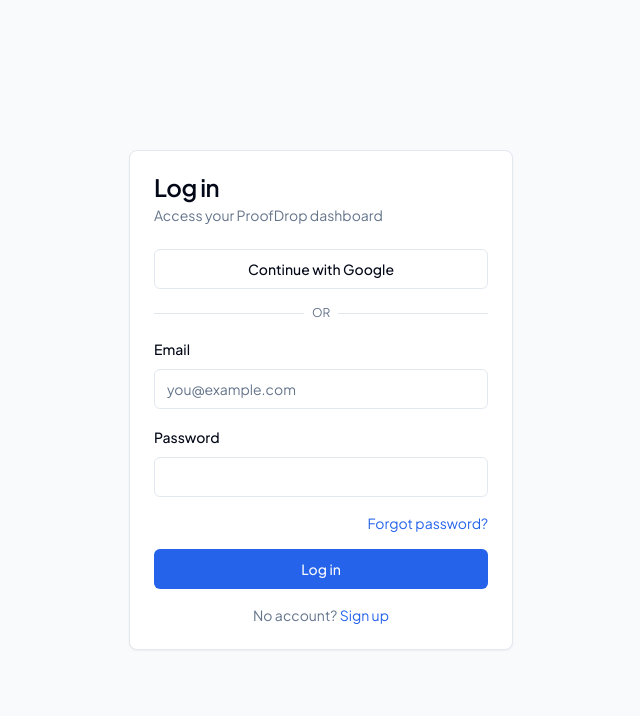
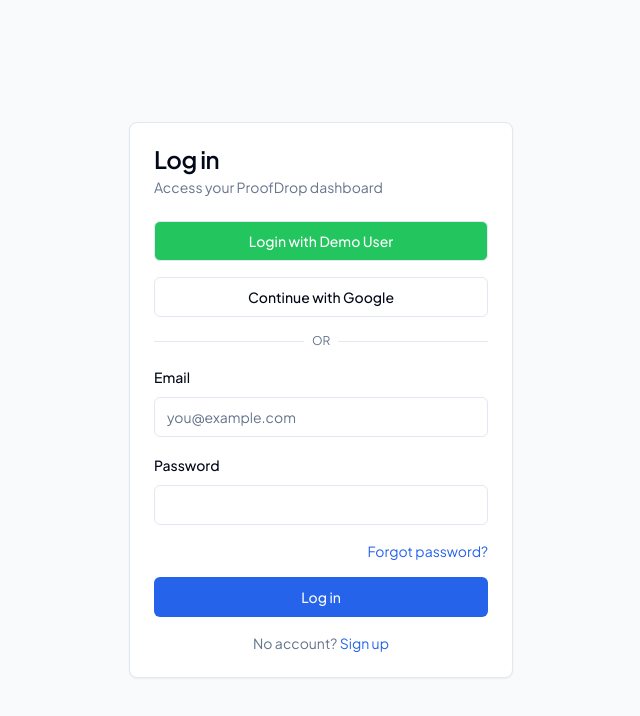
Before and after one commit to hemanth-sharma/ProofDrop, a Next.js app: page /login in a window 1280 px wide. Shown: the top 716 px of the page, without its empty margins (319-959 px from the left). Built offline with nearby package versions, Linux system fonts and the light colour scheme; no server answers.

Commit message:
Demo User Login button

```diff
--- a/app/login/page.tsx
+++ b/app/login/page.tsx
@@ -49,6 +49,26 @@
       return
     }
   }
+  async function signInDemoUser(e: React.FormEvent){
+    e.preventDefault()
+    setLoading(true)
+    setError(null)
+    const supabase = createClient()
+
+    // Fixed: Explicit key-value pairs + NEXT_PUBLIC_ prefix
+    const { error: err } = await supabase.auth.signInWithPassword({
+      email: process.env.NEXT_PUBLIC_DEMO_EMAIL!,
+      password: process.env.NEXT_PUBLIC_DEMO_PASSWORD!
+    })
+
+    setLoading(false)
+    if (err) {
+      setError(err.message)
+      return
+    }
+    window.location.href = "/dashboard"
+  }
+
   async function handleForgotPassword() {
     if (!email) {
       setError("Please enter your email first")
@@ -84,6 +104,15 @@
           <CardDescription>Access your ProofDrop dashboard</CardDescription>
         </CardHeader>
         <CardContent className="space-y-4">
+        <Button
+            type="submit"
+            variant="outline"
+            className="w-full bg-green-500 text-white hover:bg-green-700"
+            onClick={signInDemoUser}
+            disabled={loading}
+          >
+            Login with Demo User
+          </Button>
           <Button
             type="button"
             variant="outline"
--- a/app/page.tsx
+++ b/app/page.tsx
@@ -41,7 +41,7 @@
           </p>
           <div className="mt-8 flex flex-col items-center justify-center gap-4 sm:flex-row">
             <Link
-              href="/signup"
+              href="/login"
               className="inline-flex w-full items-center justify-center gap-2 rounded-xl bg-[#1e40af] px-8 py-4 text-base font-semibold text-white shadow-sm transition-colors hover:bg-[#1d4ed8] sm:w-auto"
             >
               Start Free Trial →
--- a/components/landing/Header.tsx
+++ b/components/landing/Header.tsx
@@ -33,7 +33,7 @@
             Log In
           </Link>
           <Link
-            href="/signup"
+            href="/login"
             className="rounded-lg bg-[#1e40af] px-4 py-2 text-sm font-medium text-white transition-colors hover:bg-[#1d4ed8]"
           >
             Start Free
```
